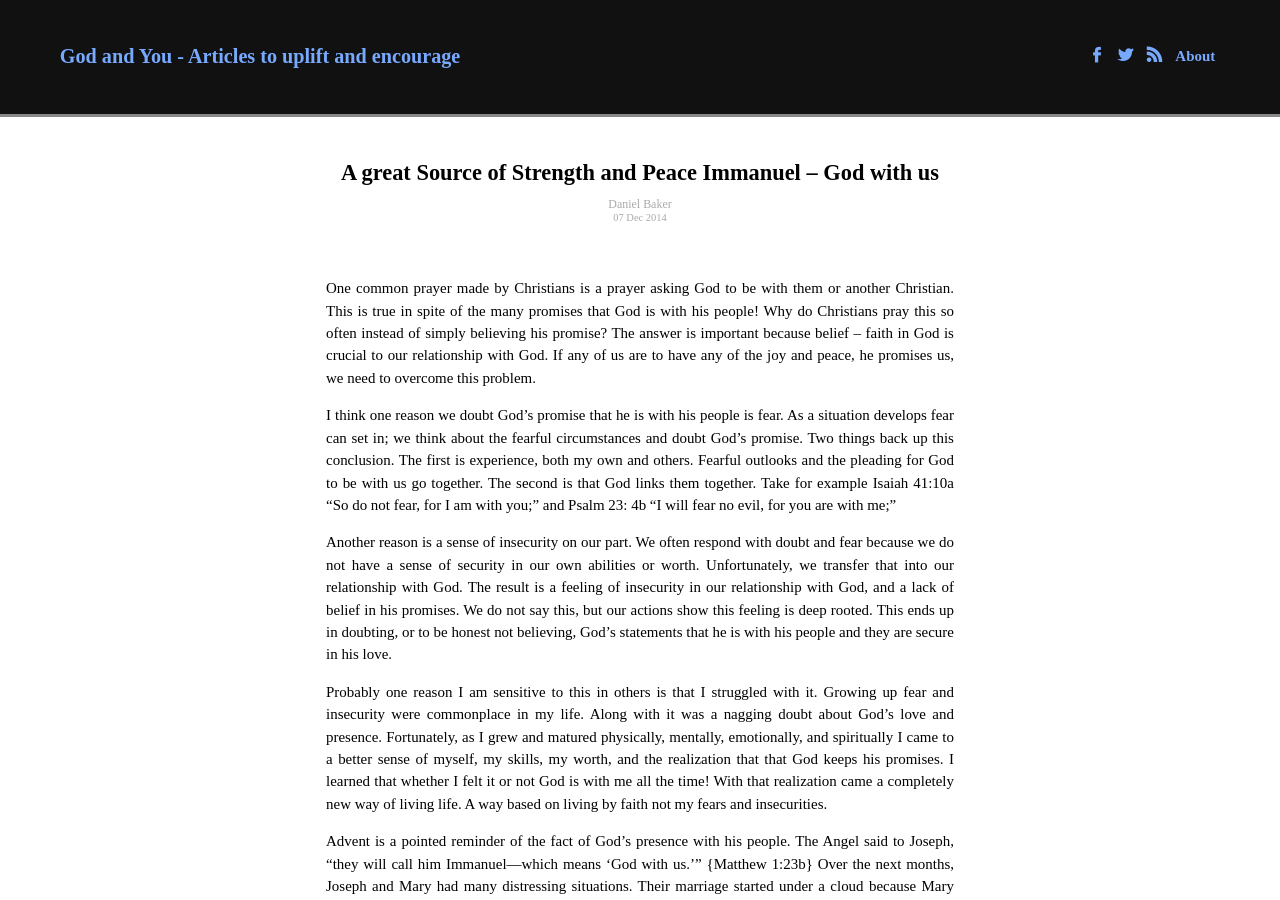
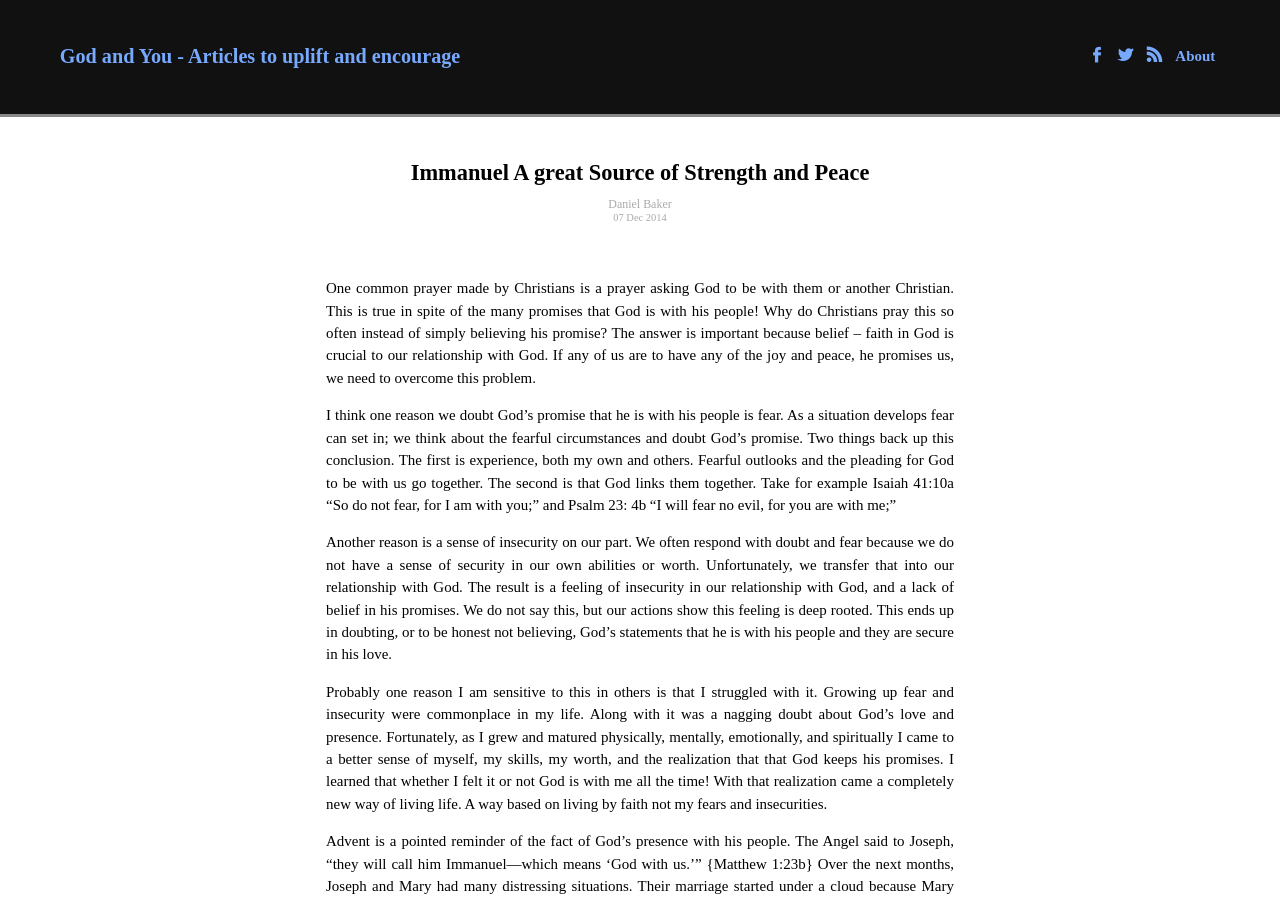
Before and after one commit to dbb1292/dbb1292.github.io, a Jekyll site: the page built from _posts/2014-12-07-Immanuel.md, in a window 1280 px wide and 900 px high. Built offline with Jekyll 4.4.1, drawn with Linux system fonts in a browser that asks for light colours; some web fonts are replaced; Markdown is read by kramdown in place of the engine named in the settings; comment, search, counter and statistics services are not loaded.

Commit message:
Update 2014-12-07-Immanuel.md

```diff
--- a/_posts/2014-12-07-Immanuel.md
+++ b/_posts/2014-12-07-Immanuel.md
@@ -1,7 +1,7 @@
 ---
 layout: post
 published: true
-title: "A great Source of Strength and Peace Immanuel – God with us"
+title: "Immanuel A great Source of Strength and Peace"
 category: articles
 tags: Advent, Christmas, Comfort, Peace, Strength, Immanuel
 author: Daniel Baker
```
